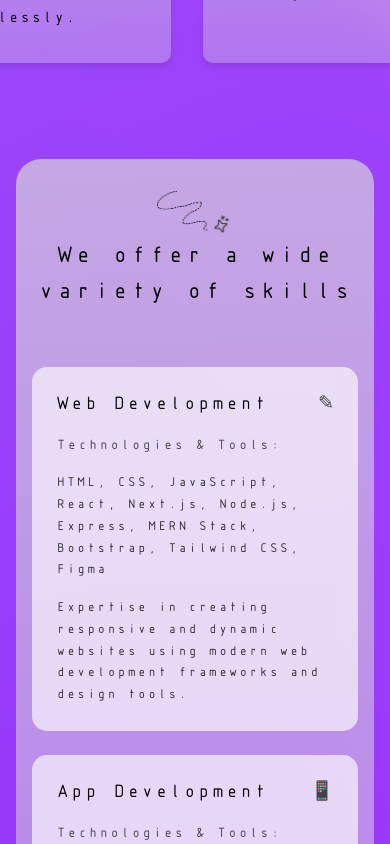
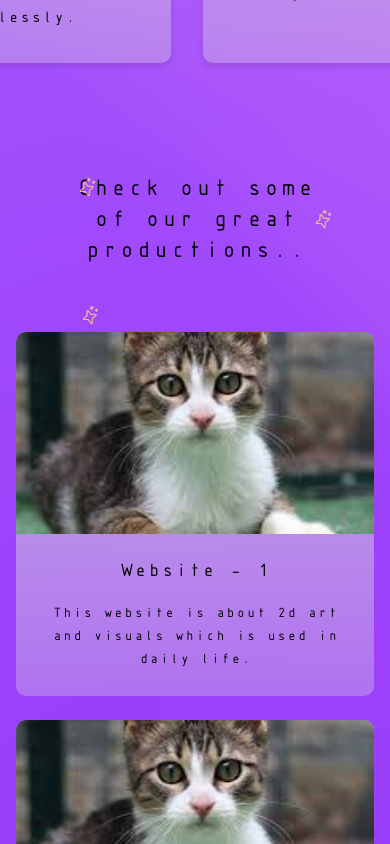
Before and after one commit to SnehPatel21/portfolio, a Next.js app: page / in a window 390 px wide. Shown: the part 2240-3084 px from the top of the page. Built offline with nearby package versions, Linux system fonts and the light colour scheme.

Commit message:
feat: Add Projects showcase section
- Create Projects showcase grid with card layout
- Add gradient background (D9D9D9 with varying opacity)
- Implement hover animations on project cards
- Add decorative sparkle elements for visual interest
- Set up responsive grid layout for different screen sizes

```diff
--- a/src/app/page.js
+++ b/src/app/page.js
@@ -13,7 +13,7 @@ export default function HomePage() {
     <>
       <HeroSection />
       <ProcessSection />
-      {/* <ProjectsSection /> */}
+      <ProjectsSection />
       <SkillsSection />
       <JourneySection/>
       <ContactSection/>
--- a/src/components/ProjectsSection.js
+++ b/src/components/ProjectsSection.js
@@ -1,30 +1,54 @@
-"use client"; // Make this a client-side component
+import styles from '../styles/ProjectSection.module.css';
 
-import FadeInSection from '../animations/FadeIn';
+const ProjectsSection = () => {
+  const projects = [
+    {
+      id: 1,
+      title: "Website - 1",
+      description: "This website is about 2d art and visuals which is used in daily life.",
+      image: "/assets/cat.jpeg"
+    },
+    {
+      id: 2,
+      title: "Website - 1",
+      description: "This website is about 2d art and visuals which is used in daily life.",
+      image: "/assets/cat.jpeg"
+    }
+  ];
 
-const projects = [
-  { title: "Project 1", description: "A great project", link: "#" },
-  { title: "Project 2", description: "Another awesome project", link: "#" },
-  // Add more projects
-];
+  return (
+    <section className={styles.projectsSection}>
+      <div className={styles.sparkleContainer}>
+        <img src="/assets/Sparkle.png" alt="" className={styles.sparkleTop} />
+        <img src="/assets/Sparkle.png" alt="" className={styles.sparkleRight} />
+        <img src="/assets/Sparkle.png" alt="" className={styles.sparkleLeft} />
+      </div>
 
-export default function ProjectsSection() {
-  return (
-    <section className="projects-section">
-      <div className="container">
-        <FadeInSection>
-          <h2>Projects</h2>
-          <div className="projects-grid">
-            {projects.map((project, index) => (
-              <div className="project-card" key={index}>
-                <h3>{project.title}</h3>
-                <p>{project.description}</p>
-                <a href={project.link} className="project-link">View Project</a>
-              </div>
-            ))}
+      <h2 className={styles.heading}>
+        Check out some<br />
+        of our great<br />
+        productions..
+      </h2>
+
+      <div className={styles.projectsGrid}>
+        {projects.map((project) => (
+          <div key={project.id} className={styles.projectCard}>
+            <div className={styles.imageContainer}>
+              <img
+                src={project.image}
+                alt={project.title}
+                className={styles.projectImage}
+              />
+            </div>
+            <div className={styles.projectContent}>
+              <h3 className={styles.projectTitle}>{project.title}</h3>
+              <p className={styles.projectDescription}>{project.description}</p>
+            </div>
           </div>
-        </FadeInSection>
+        ))}
       </div>
     </section>
   );
-}
+};
+
+export default ProjectsSection;
--- /dev/null
+++ b/src/styles/ProjectSection.module.css
@@ -0,0 +1,130 @@
+.projectsSection {
+    width: 100%;
+    padding: 4rem 2rem;
+    position: relative;
+    font-family: 'ISOCTEUR', monospace;
+  }
+
+  .sparkleContainer {
+    position: absolute;
+    width: 100%;
+    height: 100%;
+    pointer-events: none;
+  }
+
+  .sparkleTop {
+    position: absolute;
+    top: 0rem;
+    left: 15%;
+    width: 30px;
+    height: 30px;
+  }
+
+  .sparkleRight {
+    position: absolute;
+    top: 2rem;
+    right: 18%;
+    width: 30px;
+    height: 30px;
+  }
+
+  .sparkleLeft {
+    position: absolute;
+    top: 8rem;
+    left: 16%;
+    width: 30px;
+    height: 30px;
+  }
+
+  .heading {
+    text-align: center;
+    font-size: clamp(1.8rem, 3vw, 2.5rem);
+    font-weight: 400;
+    color: #000;
+    margin-bottom: 4rem;
+    line-height: 1.3;
+  }
+
+  .projectsGrid {
+    display: grid;
+    grid-template-columns: repeat(auto-fit, minmax(300px, 1fr));
+    gap: 2rem;
+    max-width: 1200px;
+    margin: 0 auto;
+  }
+
+  .projectCard {
+    background: linear-gradient(180deg, rgba(217, 217, 217, 0.67) 0%, rgba(217, 217, 217, 0.33) 100%);
+    border-radius: 10px;
+    overflow: hidden;
+    transition: transform 0.3s ease;
+    height: 100%;
+  }
+
+  .projectCard:hover {
+    transform: translateY(-5px);
+  }
+
+  .imageContainer {
+    width: 100%;
+    aspect-ratio: 16/9;
+    overflow: hidden;
+  }
+
+  .projectImage {
+    width: 100%;
+    height: 100%;
+    object-fit: cover;
+    transition: transform 0.3s ease;
+  }
+
+  .projectCard:hover .projectImage {
+    transform: scale(1.05);
+  }
+
+  .projectContent {
+    padding: 1.5rem;
+    text-align: center;
+  }
+
+  .projectTitle {
+    font-size: 1.2rem;
+    color: #000;
+    margin: 0 0 1rem 0;
+    font-weight: 400;
+  }
+
+  .projectDescription {
+    font-size: 0.9rem;
+    color: #000;
+    line-height: 1.6;
+    margin: 0;
+  }
+
+  @media (max-width: 768px) {
+    .projectsSection {
+      padding: 3rem 1rem;
+    }
+
+    .projectsGrid {
+      grid-template-columns: repeat(auto-fit, minmax(250px, 1fr));
+      gap: 1.5rem;
+    }
+
+    .sparkleTop,
+    .sparkleRight,
+    .sparkleLeft {
+      width: 25px;
+      height: 25px;
+    }
+  }
+
+  @media (max-width: 480px) {
+    .heading {
+      font-size: 1.5rem;
+    }
+
+    .projectCard {
+      max-width: 100%;
+    }
+  }
```
